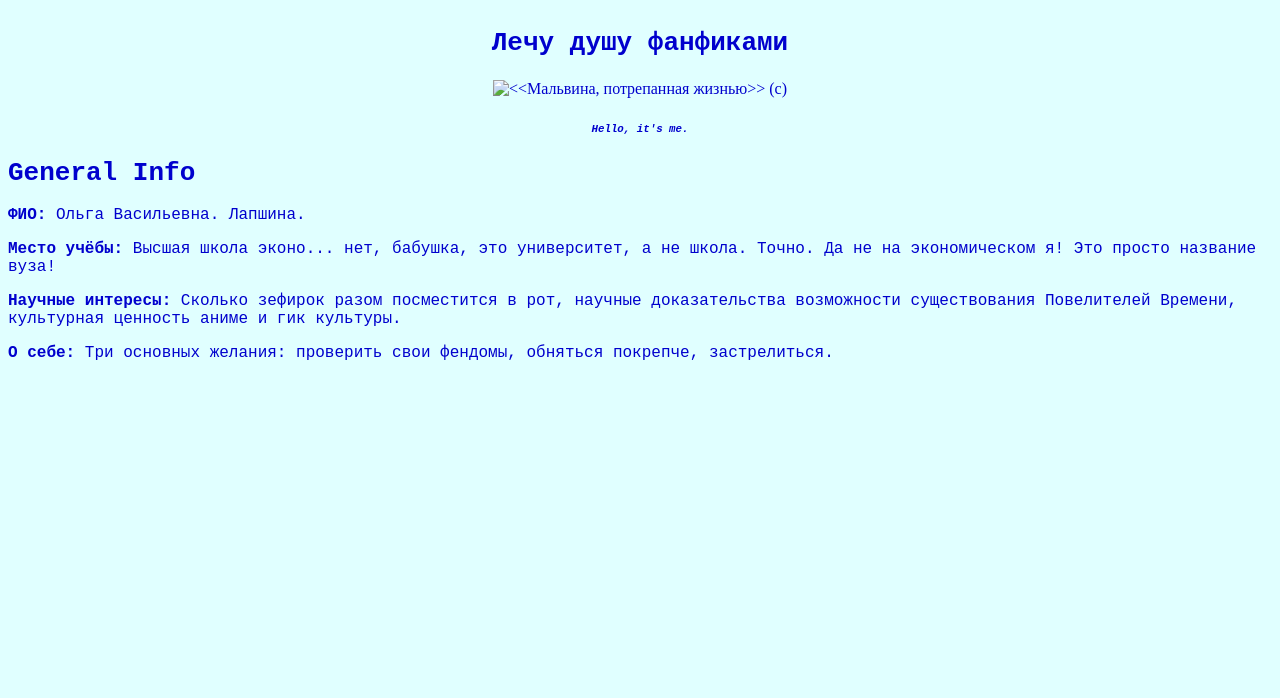
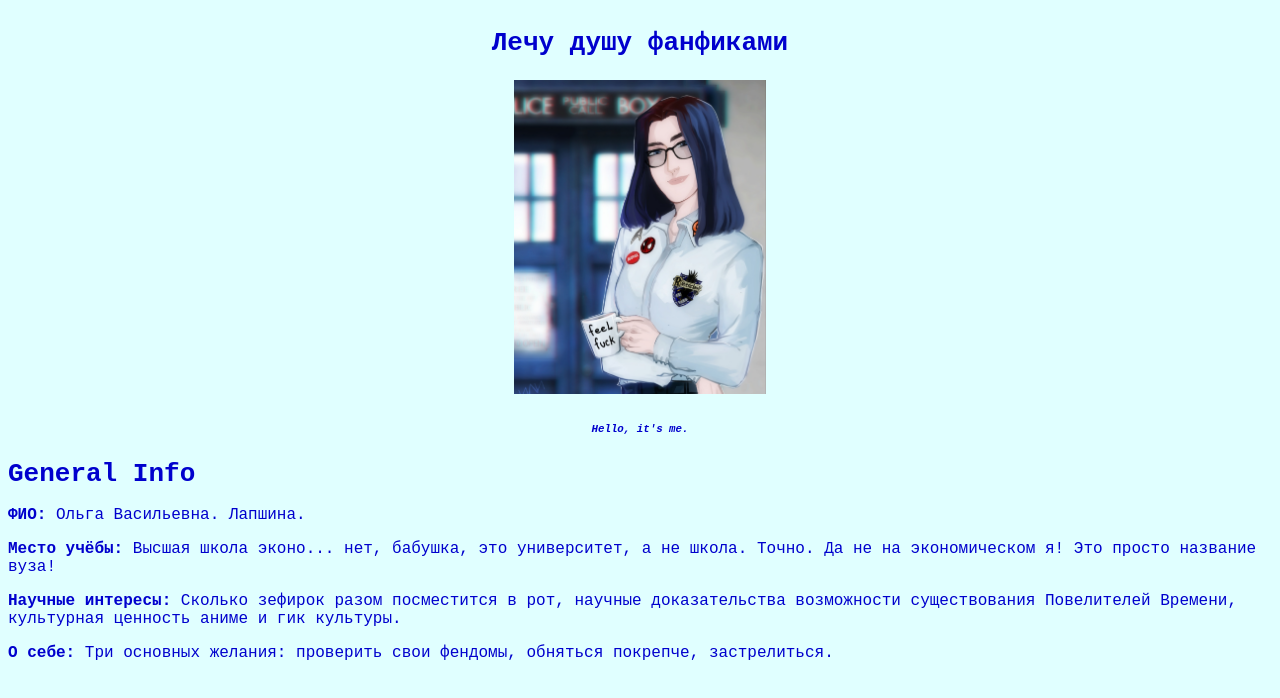
Before and after one commit to Aniliada/Aniliada.github.io, a plain HTML site: page index.html in a window 1280 px wide. Drawn offline with Linux system fonts and the light colour scheme.

Commit message:
Update index.html

```diff
--- a/index.html
+++ b/index.html
@@ -26,7 +26,7 @@ color: #0000CD; /* Цвет текста */
 
     <h1><tt>Лечу душу фанфиками</tt></h1>
 
-    <img alt="<<Мальвина, потрепанная жизнью>> (c)" width="20%" src="hello.png">
+    <img alt="<<Мальвина, потрепанная жизнью>> (c)" width="20%" src="hello.jpg">
 
 	<h5><tt><i>Hello, it's me.</i></tt></h5>
 
```
